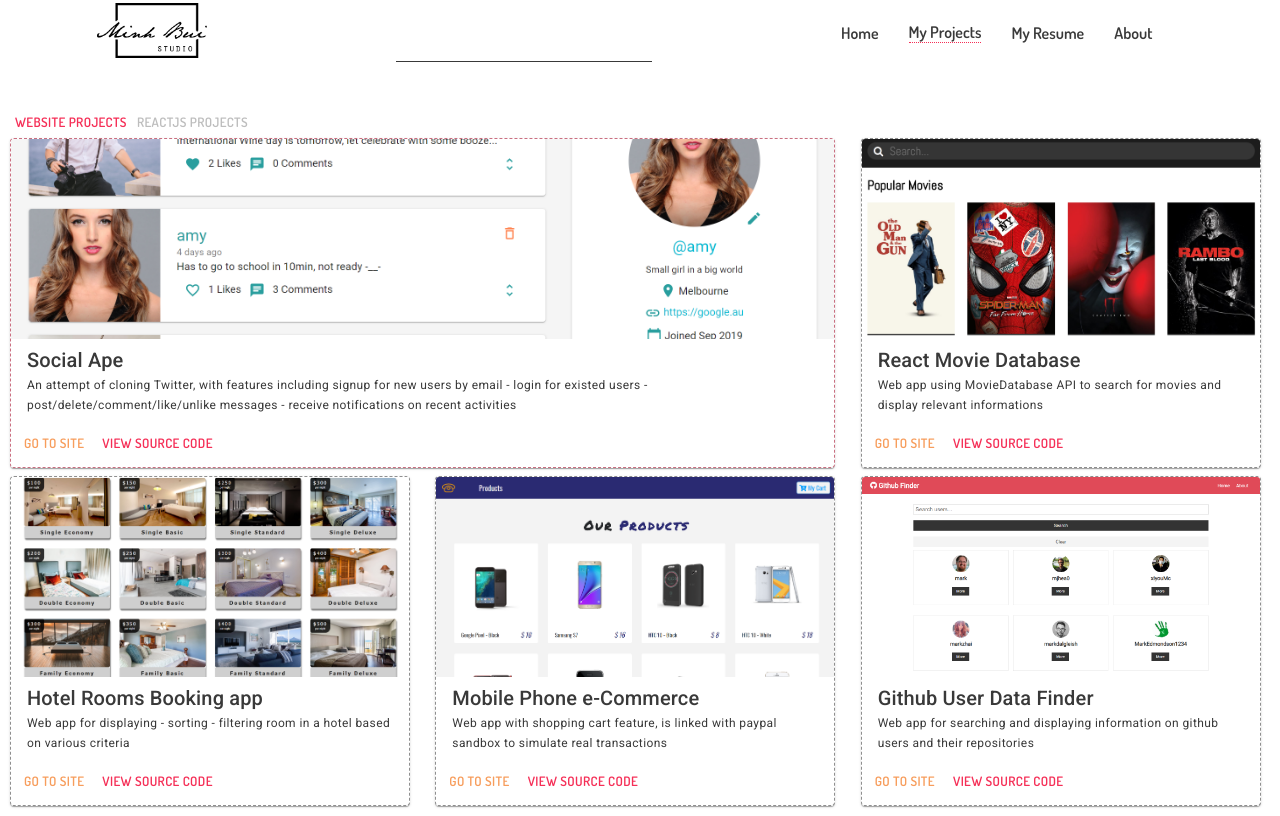
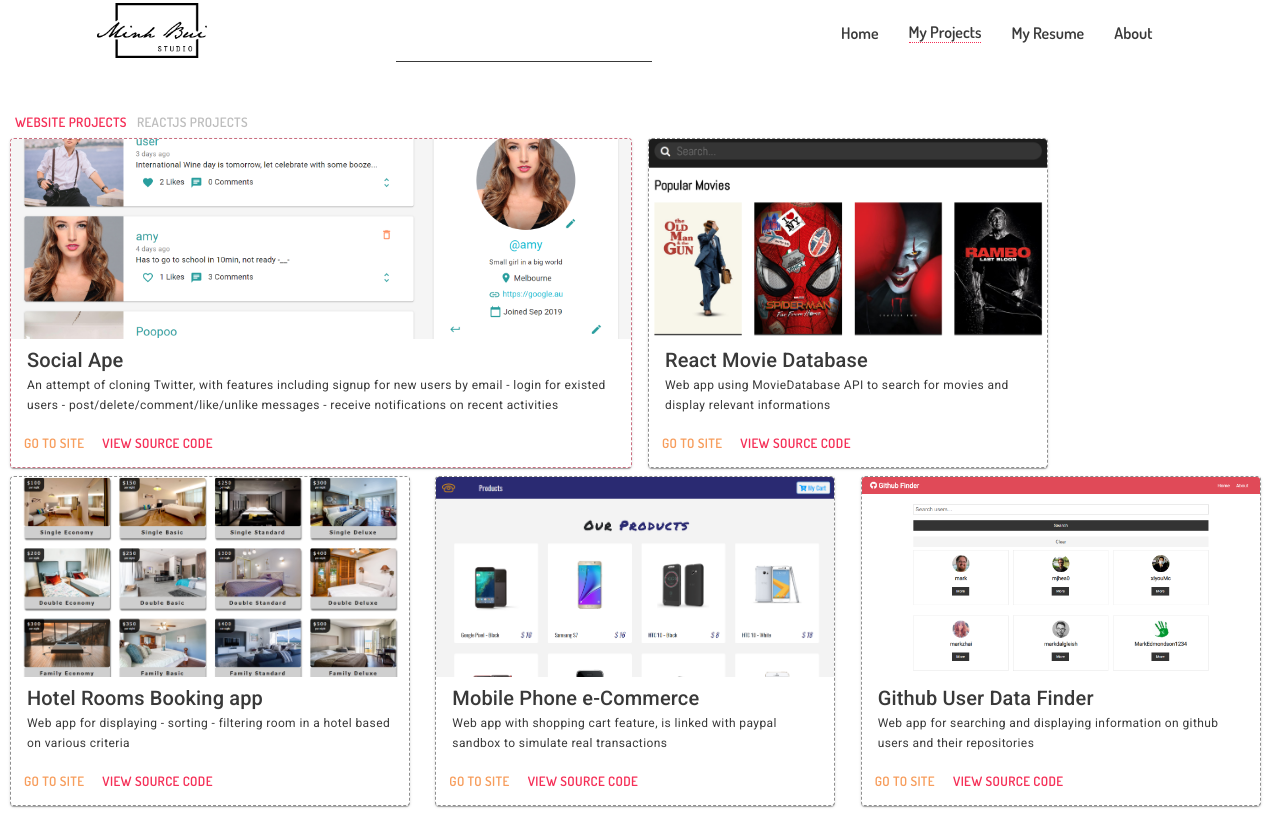
Before and after one commit to Minh-Leo/porfolio-dev, a React (Create React App) app: page /projects in a window 1280 px wide. Both pictures are taken after a click on the button "REACTJS PROJECTS". Built offline with nearby package versions, Linux system fonts and the light colour scheme.

Commit message:
minor touch

```diff
--- a/src/pages/projects.js
+++ b/src/pages/projects.js
@@ -142,7 +142,8 @@
       ) : (
         <>
           <Grid container spacing={2}>
-            <Grid item xs={8}>
+            {window.screen.width >= 1104 ? (
+              <Grid item md={8}>
                 <CardPorfoLong
                   image={react4}
                   title='Social Ape'
@@ -151,7 +152,18 @@
                   git='https://github.com/Minh-Leo/social-ape'
                 />
               </Grid>
-            <Grid item xs>
+            ) : (
+              <Grid item md>
+                <CardPorfoLong
+                  image={react4}
+                  title='Social Ape'
+                  body='An attempt of cloning Twitter, with features including signup for new users by email - login for existed users - post/delete/comment/like/unlike messages - receive notifications on recent activities '
+                  url='https://social-ape-0007.netlify.com/'
+                  git='https://github.com/Minh-Leo/social-ape'
+                />
+              </Grid>
+            )}
+            <Grid item md>
               <CardPorfo
                 image={react1}
                 title='React Movie Database'
@@ -162,8 +174,9 @@
               />
             </Grid>
           </Grid>
+
           <Grid container spacing={2}>
-            <Grid item xs>
+            <Grid item md>
               <CardPorfo
                 image={react2}
                 title='Hotel Rooms Booking app'
@@ -173,7 +186,7 @@
                 sec='600'
               />
             </Grid>
-            <Grid item xs>
+            <Grid item md>
               <CardPorfo
                 image={react3}
                 title='Mobile Phone e-Commerce'
@@ -183,7 +196,7 @@
                 sec='900'
               />
             </Grid>
-            <Grid item xs>
+            <Grid item md>
               <CardPorfo
                 image={react5}
                 title='Github User Data Finder'
--- a/src/pages/resume.js
+++ b/src/pages/resume.js
@@ -21,6 +21,7 @@
               >
                 tranduyminh.bui@gmail.com
               </a>
+              <br />
               Portfolio:{" "}
               <a
                 className={styles.email}
```
Lines whose indentation alone changed are shown as unchanged.
